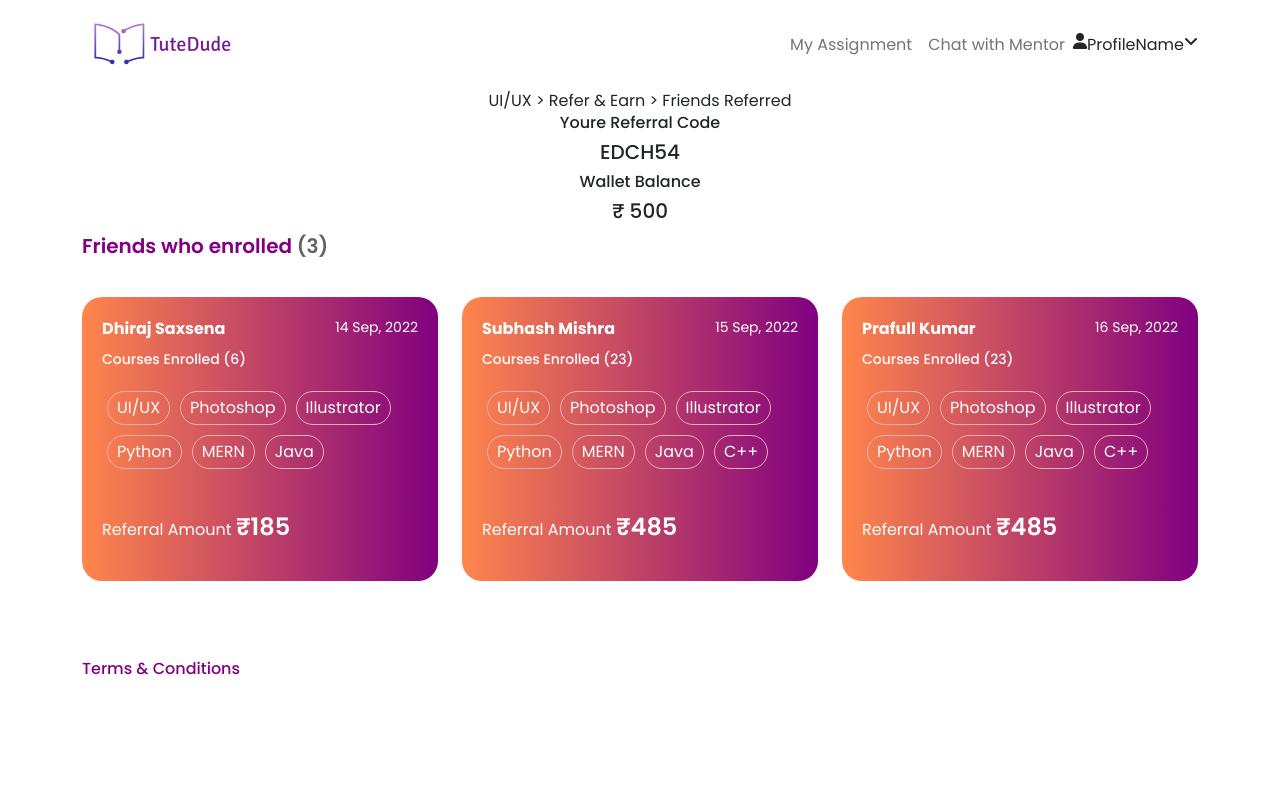
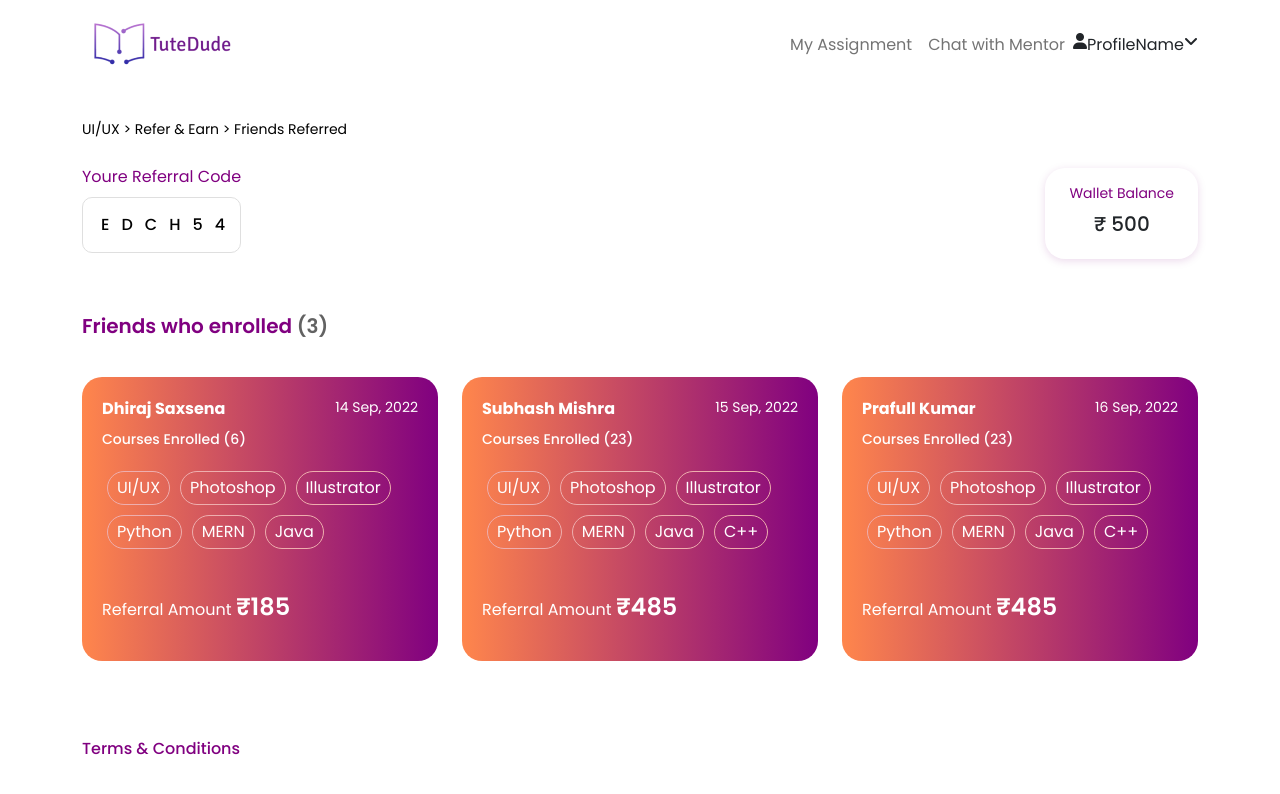
Before and after one commit to mdshahin-ahmed/tute-dude-page-1, a React (Create React App) app: page / in a window 1280 px wide. Shown: the top 794 px of the page. Built offline with nearby package versions, Linux system fonts and the light colour scheme.

Commit message:
Banner done

```diff
--- /dev/null
+++ b/src/Components/Banner/Banner.css
@@ -0,0 +1,48 @@
+.bannerWrap {
+  margin-bottom: 50px;
+}
+.history {
+  font-family: "Poppins";
+  font-style: normal;
+  font-weight: 400;
+  font-size: 14px;
+  line-height: 21px;
+  color: #000000;
+  text-align: start;
+  margin-top: 30px;
+  margin-bottom: 25px;
+}
+.referCode h5 {
+  font-family: "Poppins";
+  font-style: normal;
+  font-weight: 500;
+  font-size: 16px;
+  line-height: 24px;
+  letter-spacing: 0.75em;
+  color: #000000;
+  border: 1.5px solid #dfdfdf;
+  border-radius: 10px;
+  padding: 15px 0px 15px 15px;
+}
+.referCode h6 {
+  font-family: "Poppins";
+  font-style: normal;
+  font-weight: 400;
+  font-size: 16px;
+  line-height: 24px;
+  color: #800080;
+}
+.balance {
+  box-shadow: 0px 2px 8px rgba(128, 0, 128, 0.15);
+  border-radius: 20px;
+  padding: 15px 24px;
+  align-self: center;
+}
+.balance h6 {
+  font-family: "Poppins";
+  font-style: normal;
+  font-weight: 400;
+  font-size: 14px;
+  line-height: 21px;
+  color: #800080;
+}
--- a/src/Components/Banner/Banner.js
+++ b/src/Components/Banner/Banner.js
@@ -1,10 +1,11 @@
 import React from "react";
+import "./Banner.css";
 
 const Banner = () => {
   return (
-    <div>
-      <div>{`UI/UX > Refer & Earn > Friends Referred`}</div>
-      <div>
+    <div className="container">
+      <div className="history">{`UI/UX > Refer & Earn > Friends Referred`}</div>
+      <div className="bannerWrap d-flex justify-content-between">
         <div className="referCode">
           <h6>Youre Referral Code</h6>
           <h5>EDCH54</h5>
```
